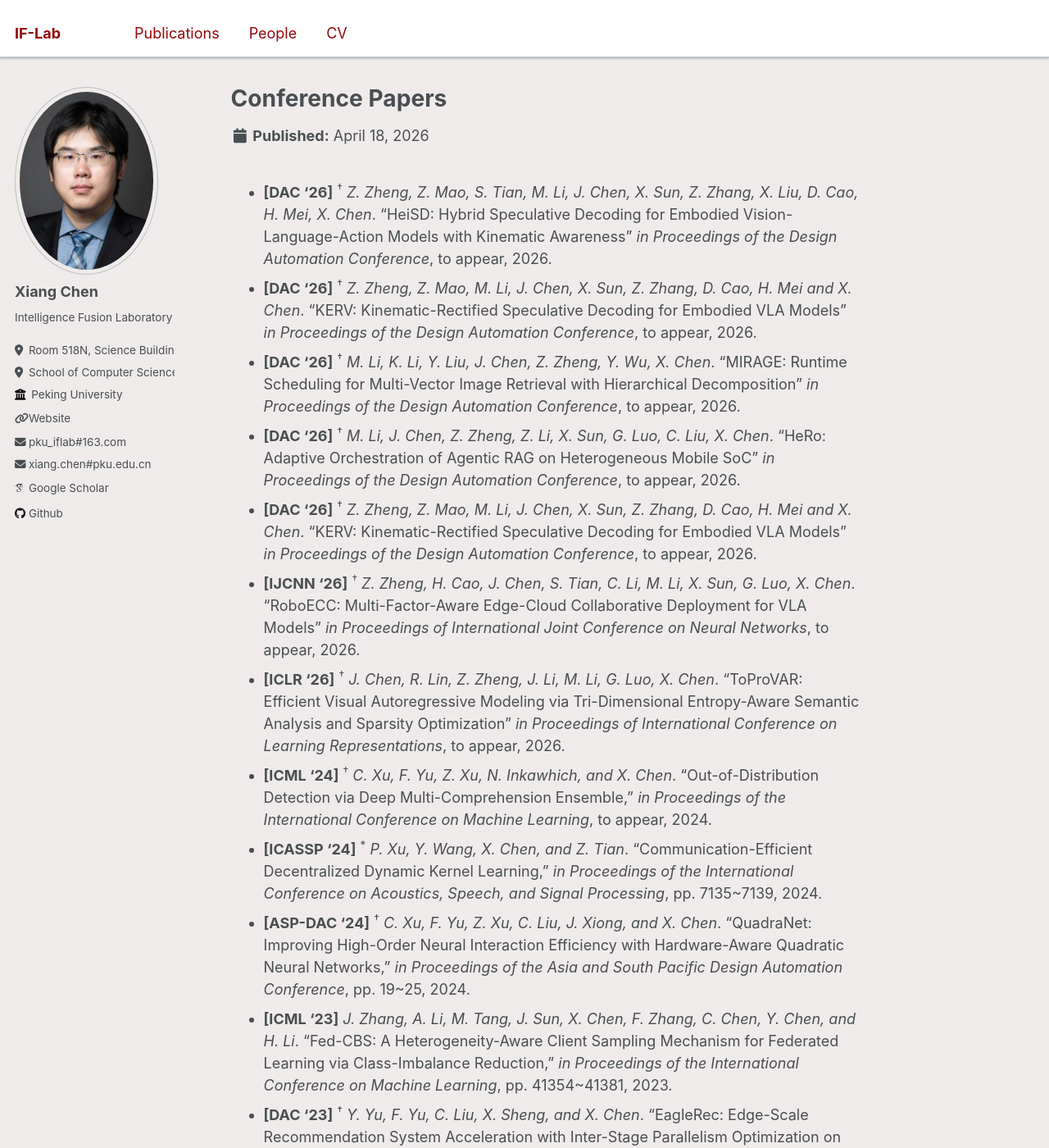
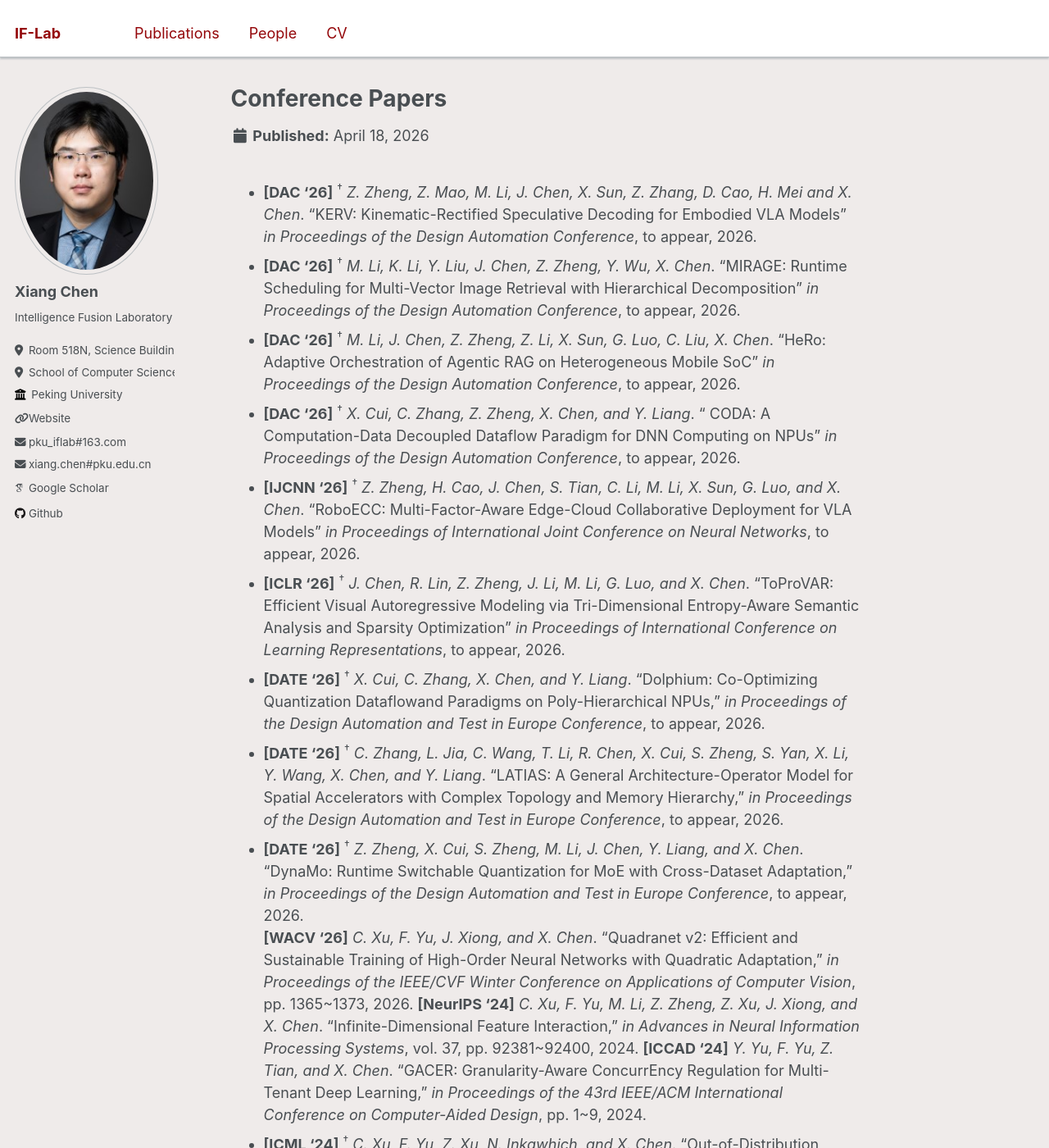
Before and after one commit to if-lab-pku/if-lab-pku.github.io, a Jekyll site: the page built from _publications/02conference.md, in a window 1280 px wide and 1400 px high. Shown: the whole window at 82% size. Built offline with Jekyll 4.4.1, drawn with Linux system fonts in a browser that asks for light colours; some web fonts are replaced.

Commit message:
Update 02conference.md

```diff
--- a/_publications/02conference.md
+++ b/_publications/02conference.md
@@ -2,14 +2,19 @@
 title: "Conference Papers"
 collection: publications
 ---
-- <strong>[DAC '26]</strong> <sup>†</sup> <em>Z. Zheng, Z. Mao, S. Tian, M. Li, J. Chen, X. Sun, Z. Zhang, X. Liu, D. Cao, H. Mei, X. Chen</em>. “HeiSD: Hybrid Speculative Decoding for Embodied Vision-Language-Action Models with Kinematic Awareness” <em>in Proceedings of the Design Automation Conference</em>, to appear, 2026.
 - <strong>[DAC '26]</strong> <sup>†</sup> <em>Z. Zheng, Z. Mao, M. Li, J. Chen, X. Sun, Z. Zhang, D. Cao, H. Mei and X. Chen</em>. “KERV: Kinematic-Rectified Speculative Decoding for Embodied VLA Models” <em>in Proceedings of the Design Automation Conference</em>, to appear, 2026.
 - <strong>[DAC '26]</strong> <sup>†</sup> <em>M. Li, K. Li, Y. Liu, J. Chen, Z. Zheng, Y. Wu, X. Chen</em>. “MIRAGE: Runtime Scheduling for Multi-Vector Image Retrieval with Hierarchical Decomposition” <em>in Proceedings of the Design Automation Conference</em>, to appear, 2026.
 - <strong>[DAC '26]</strong> <sup>†</sup> <em>M. Li, J. Chen, Z. Zheng, Z. Li, X. Sun, G. Luo, C. Liu, X. Chen</em>. “HeRo: Adaptive Orchestration of Agentic RAG on Heterogeneous Mobile SoC” <em>in Proceedings of the Design Automation Conference</em>, to appear, 2026.
-- <strong>[DAC '26]</strong> <sup>†</sup> <em>Z. Zheng, Z. Mao, M. Li, J. Chen, X. Sun, Z. Zhang, D. Cao, H. Mei and X. Chen</em>. “KERV: Kinematic-Rectified Speculative Decoding for Embodied VLA Models” <em>in Proceedings of the Design Automation Conference</em>, to appear, 2026.
-- <strong>[IJCNN '26]</strong> <sup>†</sup> <em>Z. Zheng, H. Cao, J. Chen, S. Tian, C. Li, M. Li, X. Sun, G. Luo, X. Chen</em>. “RoboECC: Multi-Factor-Aware Edge-Cloud Collaborative Deployment for VLA Models” <em>in Proceedings of International Joint Conference on Neural Networks</em>, to appear, 2026.
-- <strong>[ICLR '26]</strong> <sup>†</sup> <em>J. Chen, R. Lin, Z. Zheng, J. Li, M. Li, G. Luo, X. Chen</em>. “ToProVAR: Efficient Visual Autoregressive Modeling via Tri-Dimensional Entropy-Aware Semantic Analysis and Sparsity Optimization” <em>in Proceedings of International Conference on Learning Representations</em>, to appear, 2026.
-- <strong>[ICML '24]</strong> <sup>†</sup> <em>C. Xu, F. Yu, Z. Xu, N. Inkawhich, and X. Chen</em>. “Out-of-Distribution Detection via Deep Multi-Comprehension Ensemble,” <em>in Proceedings of the International Conference on Machine Learning</em>, to appear, 2024.
+- <strong>[DAC '26]</strong> <sup>†</sup> <em>X. Cui, C. Zhang, Z. Zheng, X. Chen, and Y. Liang</em>. “ CODA: A Computation-Data Decoupled Dataflow Paradigm for DNN Computing on NPUs” <em>in Proceedings of the Design Automation Conference</em>, to appear, 2026.
+- <strong>[IJCNN '26]</strong> <sup>†</sup> <em>Z. Zheng, H. Cao, J. Chen, S. Tian, C. Li, M. Li, X. Sun, G. Luo, and X. Chen</em>. “RoboECC: Multi-Factor-Aware Edge-Cloud Collaborative Deployment for VLA Models” <em>in Proceedings of International Joint Conference on Neural Networks</em>, to appear, 2026.
+- <strong>[ICLR '26]</strong> <sup>†</sup> <em>J. Chen, R. Lin, Z. Zheng, J. Li, M. Li, G. Luo, and X. Chen</em>. “ToProVAR: Efficient Visual Autoregressive Modeling via Tri-Dimensional Entropy-Aware Semantic Analysis and Sparsity Optimization” <em>in Proceedings of International Conference on Learning Representations</em>, to appear, 2026.
+- <strong>[DATE '26]</strong> <sup>†</sup> <em>X. Cui, C. Zhang, X. Chen, and Y. Liang</em>. “Dolphium: Co-Optimizing Quantization Dataflowand Paradigms on Poly-Hierarchical NPUs,” <em>in Proceedings of the Design Automation and Test in Europe Conference</em>,  to appear, 2026.
+- <strong>[DATE '26]</strong> <sup>†</sup> <em>C. Zhang, L. Jia, C. Wang, T. Li, R. Chen, X. Cui, S. Zheng, S. Yan, X. Li, Y. Wang, X. Chen, and Y. Liang</em>. “LATIAS: A General Architecture-Operator Model for Spatial Accelerators with Complex Topology and Memory Hierarchy,” <em>in Proceedings of the Design Automation and Test in Europe Conference</em>,  to appear, 2026.
+- <strong>[DATE '26]</strong> <sup>†</sup> <em>Z. Zheng, X. Cui, S. Zheng, M. Li, J. Chen, Y. Liang, and X. Chen</em>. “DynaMo: Runtime Switchable Quantization for MoE with Cross-Dataset Adaptation,” <em>in Proceedings of the Design Automation and Test in Europe Conference</em>,  to appear, 2026.
+<strong>[WACV '26]</strong> <em>C. Xu, F. Yu, J. Xiong, and X. Chen</em>. “Quadranet v2: Efficient and Sustainable Training of High-Order Neural Networks with Quadratic Adaptation,” <em>in Proceedings of the IEEE/CVF Winter Conference on Applications of Computer Vision</em>, pp. 1365~1373, 2026.
+<strong>[NeurIPS '24]</strong> <em>C. Xu, F. Yu, M. Li, Z. Zheng, Z. Xu, J. Xiong, and X. Chen</em>. “Infinite-Dimensional Feature Interaction,” <em>in Advances in Neural Information Processing Systems</em>, vol. 37, pp. 92381~92400, 2024.
+<strong>[ICCAD '24]</strong> <em>Y. Yu, F. Yu, Z. Tian, and X. Chen</em>. “GACER: Granularity-Aware ConcurrEncy Regulation for Multi-Tenant Deep Learning,” <em>in Proceedings of the 43rd IEEE/ACM International Conference on Computer-Aided Design</em>, pp. 1~9, 2024.
+- <strong>[ICML '24]</strong> <sup>†</sup> <em>C. Xu, F. Yu, Z. Xu, N. Inkawhich, and X. Chen</em>. “Out-of-Distribution Detection via Deep Multi-Comprehension Ensemble,” <em>in Proceedings of the International Conference on Machine Learning</em>, 2024.
 - <strong>[ICASSP '24]</strong> <sup>*</sup> <em>P. Xu, Y. Wang, X. Chen, and Z. Tian</em>. “Communication-Efficient Decentralized Dynamic Kernel Learning,” <em>in Proceedings of the International Conference on Acoustics, Speech, and Signal Processing</em>,  pp. 7135~7139, 2024.
 - <strong>[ASP-DAC '24]</strong> <sup>†</sup> <em>C. Xu, F. Yu, Z. Xu, C. Liu, J. Xiong, and X. Chen</em>. “QuadraNet: Improving High-Order Neural Interaction Efficiency with Hardware-Aware Quadratic Neural Networks,” <em>in Proceedings of the Asia and South Pacific Design Automation Conference</em>, pp. 19~25, 2024.
 - <strong>[ICML '23]</strong> <em>J. Zhang, A. Li, M. Tang, J. Sun, X. Chen, F. Zhang, C. Chen, Y. Chen, and H. Li</em>. “Fed-CBS: A Heterogeneity-Aware Client Sampling Mechanism for Federated Learning via Class-Imbalance Reduction,” <em>in Proceedings of the International Conference on Machine Learning</em>, pp. 41354~41381, 2023.
```
